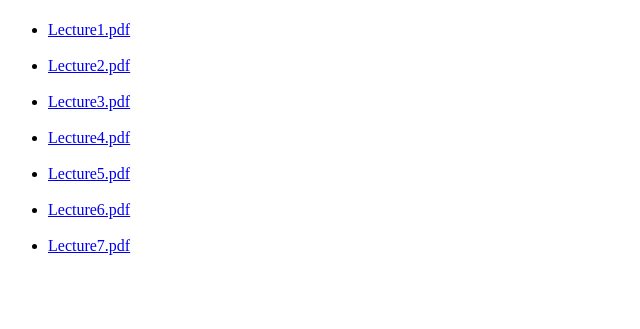
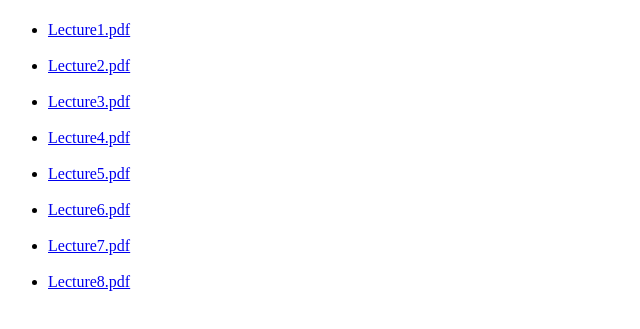
Before and after one commit to ARTINX/2025-Vision-Train-Lecture, a plain HTML site: page index.html in a window 1280 px wide. Shown: the part 59-388 px from the top of the page, without its empty margins (0-640 px from the left). Drawn offline with Linux system fonts and the light colour scheme.

Commit message:
deploy: 22d8dfaa565acf96dee45b58cbbb398de0d875ac

```diff
--- a/index.html
+++ b/index.html
@@ -23,6 +23,8 @@
 <br/>
 <li><a href="./Lecture7.pdf">Lecture7.pdf</a></li>
 <br/>
+<li><a href="./Lecture8.pdf">Lecture8.pdf</a></li>
+<br/>
 
   </ul>
 </body>
```
Also changed, not shown: 8 other files.
